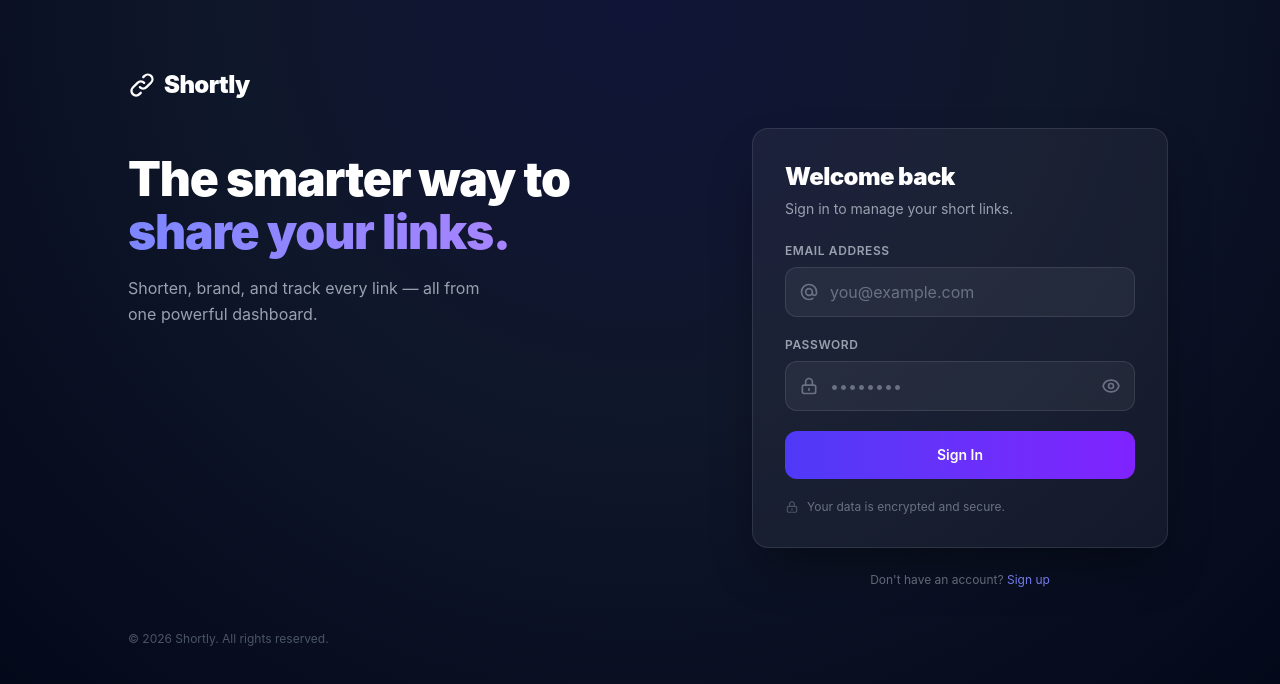
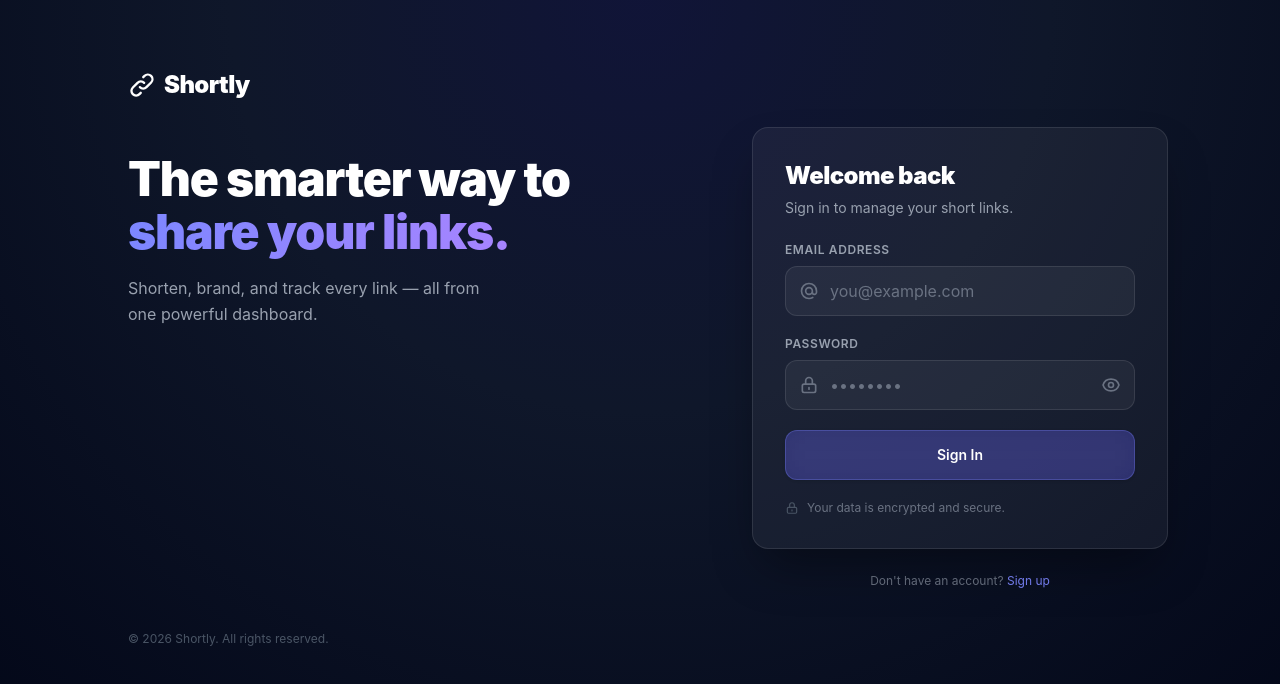
Before and after one commit to deba608/url_shortner, a React (Vite) app in the folder frontend/: page /login in a window 1280 px wide. Shown: the top 684 px of the page. Built offline with nearby package versions, Linux system fonts and the light colour scheme; no server answers.

Commit message:
feat: implement authentication login and registration pages with feature showcase

```diff
--- a/frontend/src/pages/Login.jsx
+++ b/frontend/src/pages/Login.jsx
@@ -228,7 +228,7 @@ export default function Login() {
                 <button
                   type="submit"
                   disabled={loading}
-                  className="w-full flex items-center justify-center gap-3 rounded-xl bg-gradient-to-r from-indigo-600 to-violet-600 px-5 py-3.5 text-sm font-semibold text-white transition-all duration-200 hover:from-indigo-500 hover:to-violet-500 hover:shadow-lg hover:shadow-indigo-500/20 focus:outline-none focus:ring-2 focus:ring-indigo-500/50 disabled:opacity-60 disabled:cursor-not-allowed cursor-pointer"
+                  className="w-full flex items-center justify-center gap-3 rounded-xl bg-indigo-500/30 backdrop-blur-md border border-indigo-400/30 px-5 py-3.5 text-sm font-semibold text-white shadow-sm transition-all duration-200 hover:bg-indigo-500/40 hover:shadow-md focus:outline-none focus:ring-2 focus:ring-indigo-500/50 disabled:opacity-60 disabled:cursor-not-allowed cursor-pointer"
                 >
                   {loading ? (
                     <>
--- a/frontend/src/pages/Register.jsx
+++ b/frontend/src/pages/Register.jsx
@@ -257,7 +257,7 @@ export default function Register() {
                 <button
                   type="submit"
                   disabled={loading}
-                  className="w-full flex items-center justify-center gap-3 rounded-xl bg-gradient-to-r from-indigo-600 to-violet-600 px-5 py-3.5 text-sm font-semibold text-white transition-all duration-200 hover:from-indigo-500 hover:to-violet-500 hover:shadow-lg hover:shadow-indigo-500/20 focus:outline-none focus:ring-2 focus:ring-indigo-500/50 disabled:opacity-60 disabled:cursor-not-allowed cursor-pointer"
+                  className="w-full flex items-center justify-center gap-3 rounded-xl bg-indigo-500/30 backdrop-blur-md border border-indigo-400/30 px-5 py-3.5 text-sm font-semibold text-white shadow-sm transition-all duration-200 hover:bg-indigo-500/40 hover:shadow-md focus:outline-none focus:ring-2 focus:ring-indigo-500/50 disabled:opacity-60 disabled:cursor-not-allowed cursor-pointer"
                 >
                   {loading ? (
                     <>
```
